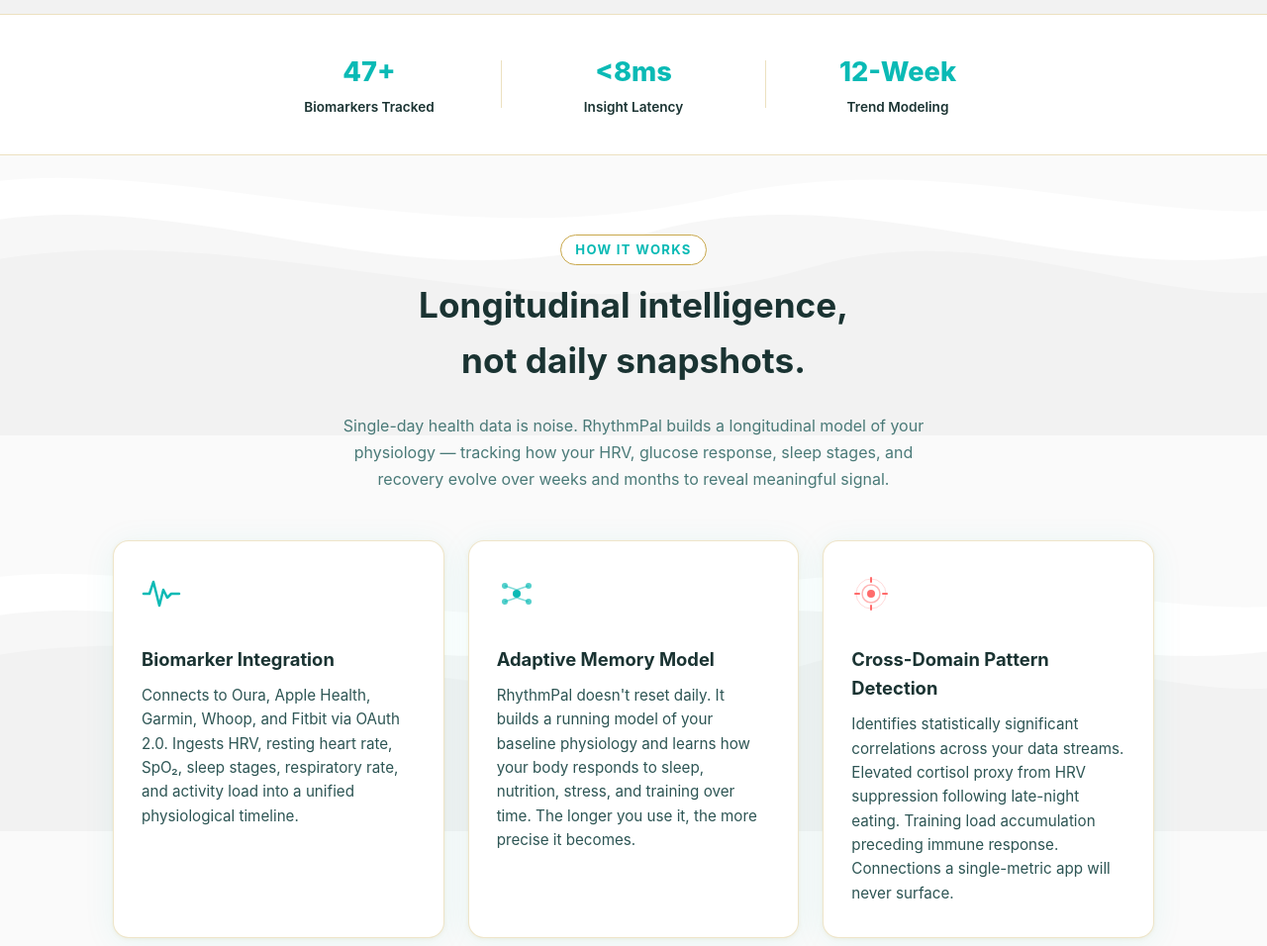
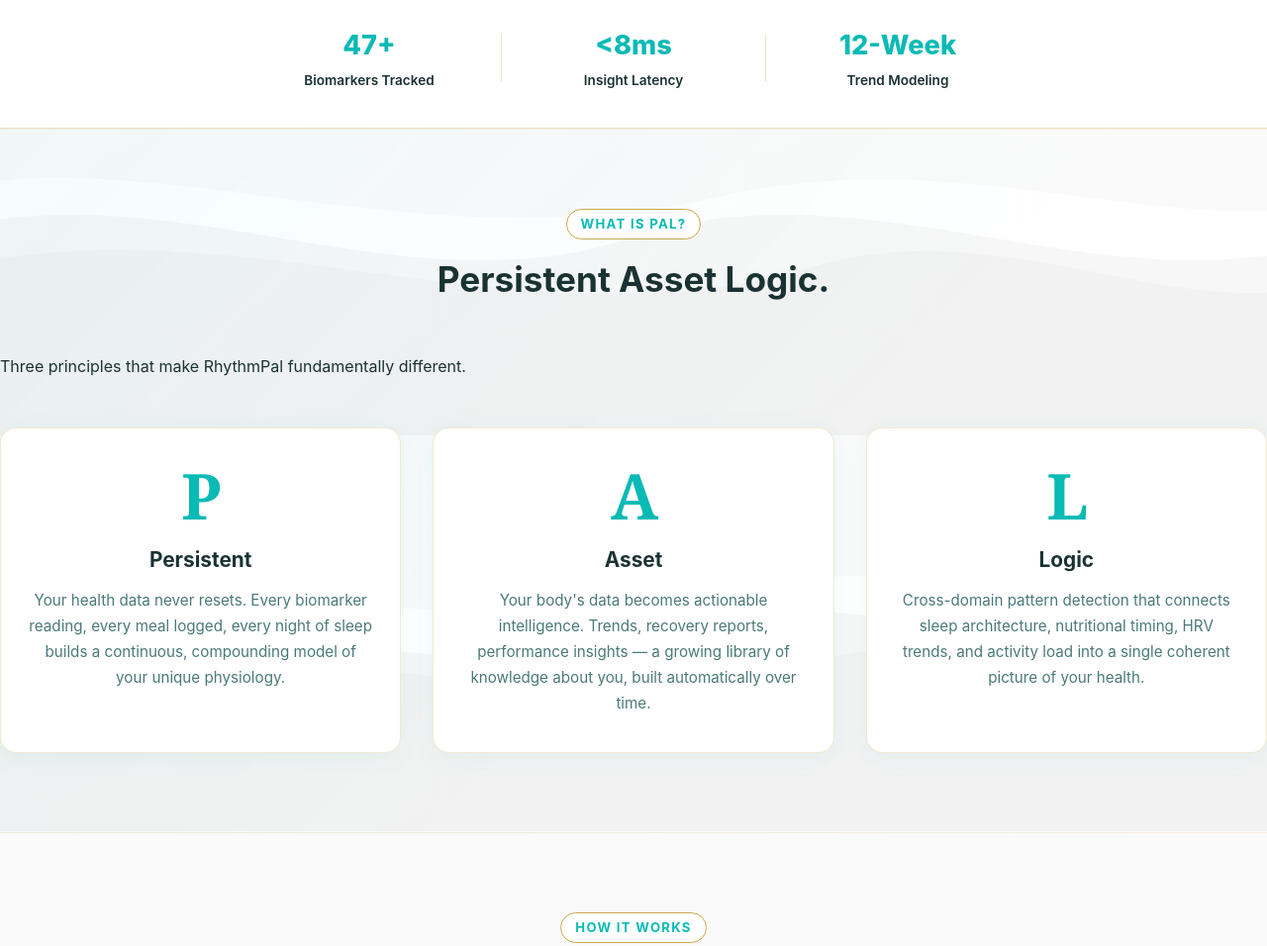
Before and after one commit to psmittyai/rhythmpal, a website: page public/index.html in a window 1280 px wide. Shown: the part 760-1716 px from the top of the page at 99% size. Drawn offline with Linux system fonts and the light colour scheme.

Commit message:
feat: PAL backronym section + updated hero copy

```diff
--- a/public/index.html
+++ b/public/index.html
@@ -965,6 +965,49 @@
       .section { padding: 60px 16px; }
       .land-nav { padding: 14px 16px; }
       .modal { padding: 24px 18px; }
+    }
+    .pal-section {
+      padding: 80px 0;
+      background: linear-gradient(135deg, rgba(10,186,181,0.04) 0%, rgba(255,255,255,0) 60%);
+      border-top: 1px solid rgba(201,168,76,0.15);
+      border-bottom: 1px solid rgba(201,168,76,0.15);
+    }
+    .pal-pillars {
+      display: grid;
+      grid-template-columns: repeat(3, 1fr);
+      gap: 32px;
+      margin-top: 48px;
+    }
+    @media (max-width: 768px) {
+      .pal-pillars { grid-template-columns: 1fr; gap: 24px; }
+    }
+    .pal-pillar {
+      background: #ffffff;
+      border: 1px solid rgba(201,168,76,0.25);
+      border-radius: 16px;
+      padding: 36px 28px;
+      box-shadow: 0 4px 24px rgba(10,186,181,0.07);
+      text-align: center;
+    }
+    .pal-letter {
+      font-size: 4rem;
+      font-weight: 900;
+      color: #0abab5;
+      line-height: 1;
+      margin-bottom: 16px;
+      font-family: Georgia, serif;
+      letter-spacing: -2px;
+    }
+    .pal-pillar h3 {
+      font-size: 1.3rem;
+      font-weight: 700;
+      color: #1a3332;
+      margin-bottom: 12px;
+    }
+    .pal-pillar p {
+      font-size: 0.95rem;
+      color: #4a7a78;
+      line-height: 1.7;
     }
   </style>
 </head>
@@ -1216,9 +1259,9 @@
   <!-- Hero -->
   <section class="hero">
     <div class="hero-badge">HEALTH INTELLIGENCE PLATFORM</div>
-    <h1>Your biology has a rhythm.<br>Most apps can't read it.</h1>
-    <p style="font-size:clamp(1.1rem,2.5vw,1.35rem);font-weight:700;color:var(--tiffany);margin-bottom:16px;">RhythmPal can.</p>
-    <p class="hero-sub">RhythmPal synthesizes your wearable biomarkers, nutritional intake, and sleep architecture into a continuous health intelligence layer — surfacing the correlations your body is already telling you, before they become problems.</p>
+    <h1>Your body's rhythm creates data.</h1>
+    <p style="font-size:clamp(1.1rem,2.5vw,1.35rem);font-weight:700;color:var(--tiffany);margin-bottom:16px;">PAL analyzes and optimizes your energy, habits, and performance.</p>
+    <p class="hero-sub">RhythmPal synthesizes your wearable biomarkers, nutritional intake, and sleep data into a continuous intelligence layer — so you always know where your energy, recovery, and performance actually stand.</p>
     <div class="hero-cta">
       <button class="btn-coral" onclick="openModal('signup')">Start Free →</button>
       <button class="btn-ghost" onclick="openModal('login')">Already have an account</button>
@@ -1245,6 +1288,31 @@
       </div>
     </div>
   </div>
+
+  <section class="pal-section">
+    <div class="container">
+      <div class="section-label">WHAT IS PAL?</div>
+      <h2 class="section-title">Persistent Asset Logic.</h2>
+      <p class="section-sub">Three principles that make RhythmPal fundamentally different.</p>
+      <div class="pal-pillars">
+        <div class="pal-pillar">
+          <div class="pal-letter">P</div>
+          <h3>Persistent</h3>
+          <p>Your health data never resets. Every biomarker reading, every meal logged, every night of sleep builds a continuous, compounding model of your unique physiology.</p>
+        </div>
+        <div class="pal-pillar">
+          <div class="pal-letter">A</div>
+          <h3>Asset</h3>
+          <p>Your body's data becomes actionable intelligence. Trends, recovery reports, performance insights — a growing library of knowledge about you, built automatically over time.</p>
+        </div>
+        <div class="pal-pillar">
+          <div class="pal-letter">L</div>
+          <h3>Logic</h3>
+          <p>Cross-domain pattern detection that connects sleep architecture, nutritional timing, HRV trends, and activity load into a single coherent picture of your health.</p>
+        </div>
+      </div>
+    </div>
+  </section>
 
   <!-- Features -->
   <section class="section">
```
